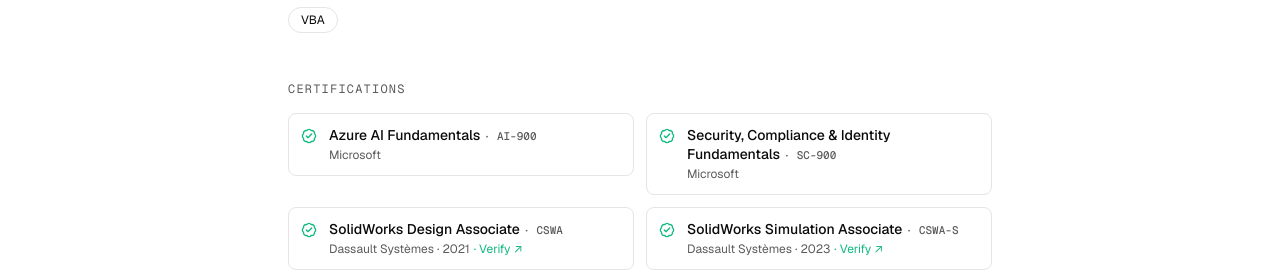
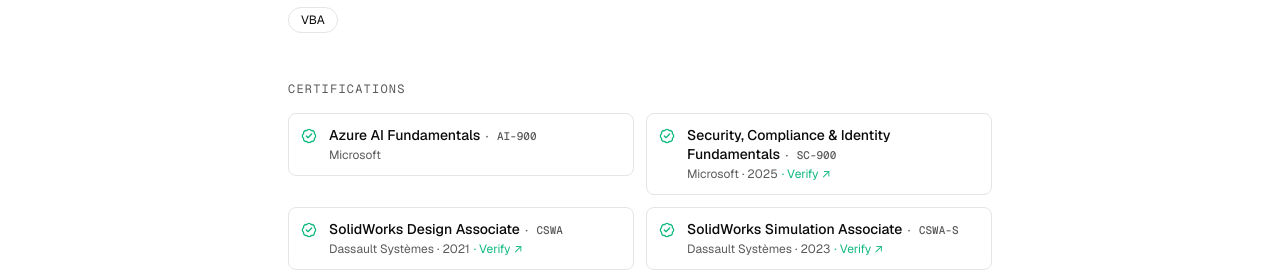
Before and after one commit to issaa71/issaahmed.com, a Next.js app: page / in a window 1280 px wide. Shown: the part 2907-3179 px from the top of the page. Built offline with nearby package versions, Linux system fonts and the light colour scheme.

Commit message:
feat(certs): wire up SC-900 verification (2025)

```diff
--- a/app/page.tsx
+++ b/app/page.tsx
@@ -193,7 +193,9 @@
     name: "Security, Compliance & Identity Fundamentals",
     code: "SC-900",
     issuer: "Microsoft",
-    // TODO: add year + verify URL
+    year: "2025",
+    verifyUrl:
+      "https://learn.microsoft.com/en-us/users/issaahmed-3571/credentials/1978cdc579e763a4",
   },
   {
     name: "SolidWorks Design Associate",
```
